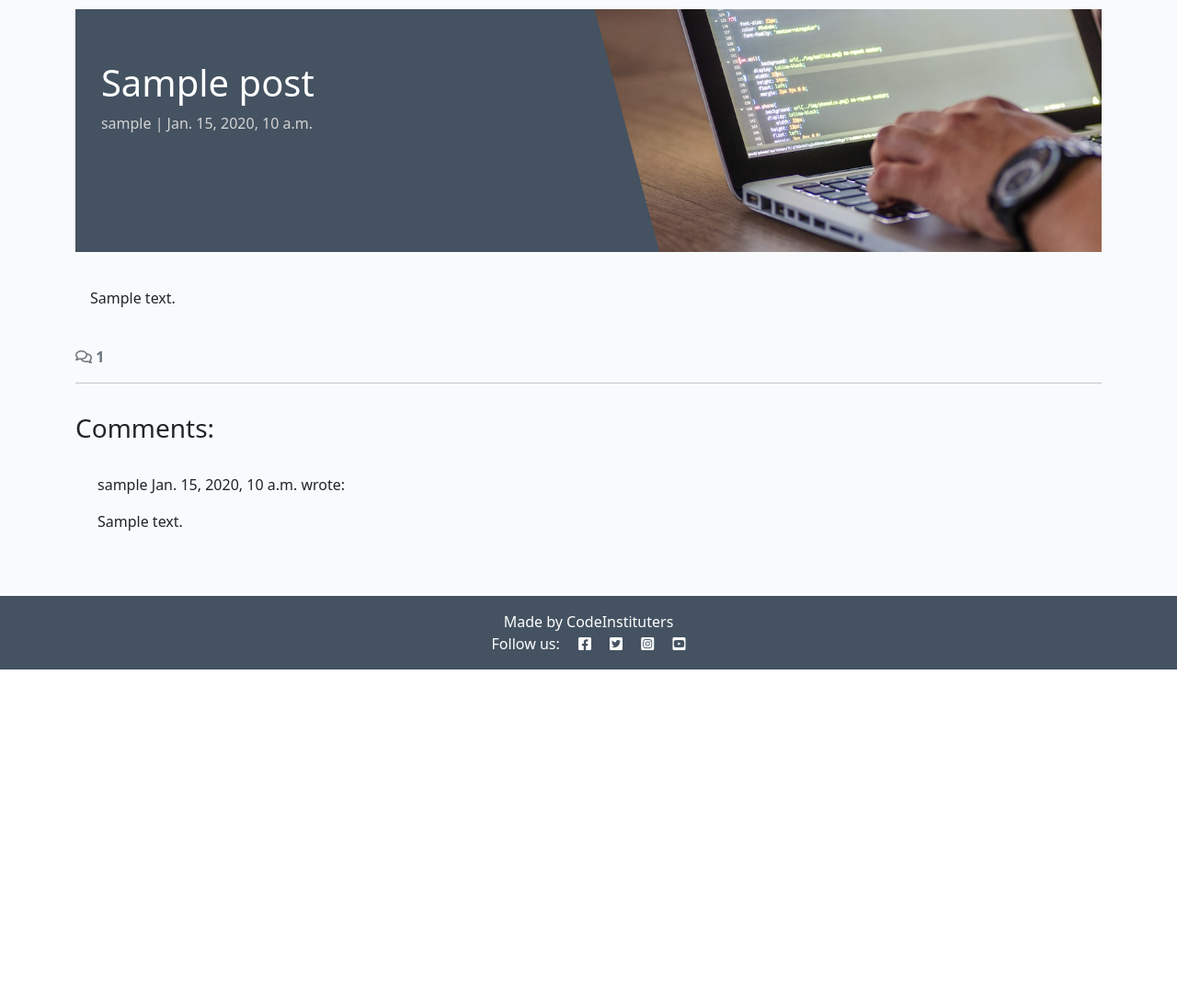
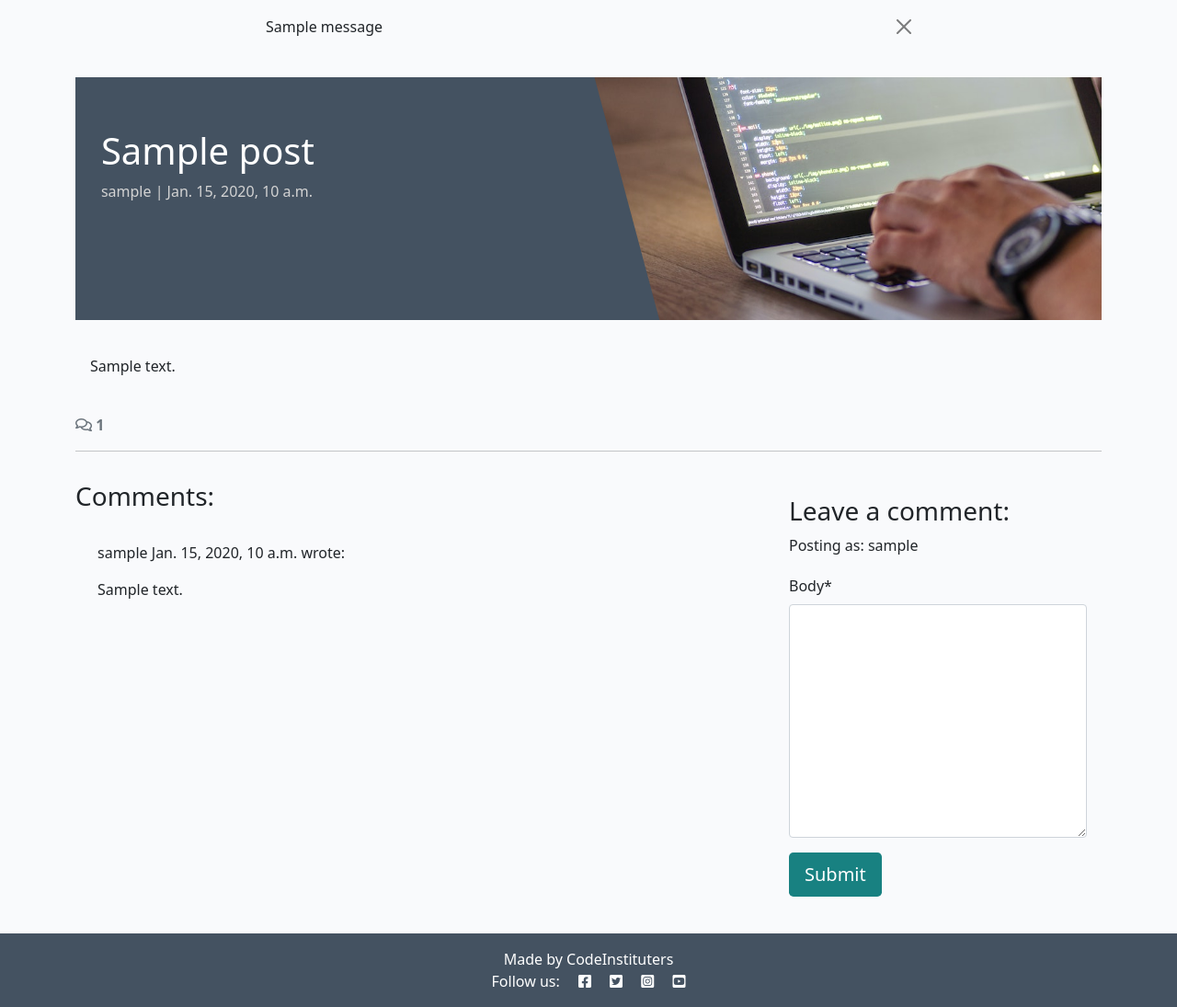
Before and after one commit to Joshuadrp/Django_Blog, a Django app: a page that uses templates/base.html in a window 1280 px wide. Shown: the part 72-1167 px from the top of the page at 92% size. Before the commit the page ends 800 px from the top, so only its background shows below. Run offline with Django 5.2, Linux system fonts and the light colour scheme; a user stored in the database is signed in; tables that the repository leaves empty hold one stand-in row (values such as "Sample post"); one stand-in notice (Sample message) is shown; parts of the project's set-up code (start-up, migrations or seed data) failed here and were passed over; some libraries are stand-ins or nearby versions.

Commit message:
Add comment functionality if user is logged in.

```diff
--- /dev/null
+++ b/blog/forms.py
@@ -0,0 +1,8 @@
+from .models import Comment
+from django import forms
+
+
+class CommentForm(forms.ModelForm):
+    class Meta:
+        model = Comment
+        fields = ('body',)
--- a/blog/templates/blog/post_detail.html
+++ b/blog/templates/blog/post_detail.html
@@ -1,5 +1,6 @@
 {% extends 'base.html' %} {% block content %}
 {% load static %}
+{% load crispy_forms_tags %}
 
 <div class="masthead">
     <div class="container">
@@ -72,6 +73,26 @@
         {% endfor %}
       </div>
     </div>
+
+    <!-- Creating New Comments -->
+    <div class="col-md-4 card mb-4 mt-3">
+      <div class="card-body">
+        {% if user.is_authenticated %}
+        <h3>Leave a comment:</h3>
+        <p>Posting as: {{ user.username }}</p>
+        <form id="commentForm" method="post"
+          style="margin-top: 1.3em;">
+          {{ comment_form | crispy }}
+          {% csrf_token %}
+          <button id="submitButton" type="submit"
+            class="btn btn-signup btn-lg">Submit</button>
+        </form>
+        {% else %}
+        <p>Log in to leave a comment</p>
+        {% endif %}
+      </div>
+    </div>
+
   </div>
 </div>
 
--- a/blog/views.py
+++ b/blog/views.py
@@ -1,7 +1,8 @@
 from django.shortcuts import render, get_object_or_404
 from django.views import generic
+from django.contrib import messages
 from .models import Post
-
+from .forms import CommentForm
 
 # Create your views here.
 class PostList(generic.ListView):
@@ -29,11 +30,24 @@ def post_detail(request, slug):
     post = get_object_or_404(queryset, slug=slug)
     comments = post.comments.all().order_by("-created_on")
     comment_count = post.comments.filter(approved=True).count()
+    if request.method == "POST":
+        comment_form = CommentForm(data=request.POST)
+        if comment_form.is_valid():
+            comment = comment_form.save(commit=False)
+            comment.author = request.user
+            comment.post = post
+            comment.save()
+            messages.add_message(
+                request, messages.SUCCESS,
+                'Comment submitted and awaiting approval'
+            )
+    comment_form = CommentForm()
 
     return render(
         request,
         "blog/post_detail.html",
         {"post": post,
         "comments": comments,
-        "comment_count": comment_count,},
+        "comment_count": comment_count,
+        "comment_form": comment_form,},
     )
--- a/my_project/settings.py
+++ b/my_project/settings.py
@@ -47,6 +47,8 @@ INSTALLED_APPS = [
     'allauth',
     'allauth.account',
     'allauth.socialaccount',
+    'crispy_forms',
+    'crispy_bootstrap5',
     'django_summernote',
     'blog',
     'about',
@@ -56,6 +58,9 @@ INSTALLED_APPS = [
 SITE_ID = 1
 LOGIN_REDIRECT_URL = '/'
 LOGOUT_REDIRECT_URL = '/'
+
+CRISPY_ALLOWED_TEMPLATE_PACKS = "bootstrap5"
+CRISPY_TEMPLATE_PACK = "bootstrap5"
 
 MIDDLEWARE = [
     'django.middleware.security.SecurityMiddleware',
--- a/requirements.txt
+++ b/requirements.txt
@@ -1,7 +1,9 @@
 asgiref==3.8.1
+crispy-bootstrap5==0.7
 dj-database-url==2.2.0
 Django==5.1
 django-allauth==64.1.0
+django-crispy-forms==2.3
 django-summernote==0.8.20.0
 gunicorn==23.0.0
 psycopg2==2.9.9
--- a/templates/base.html
+++ b/templates/base.html
@@ -1,8 +1,5 @@
-{% load static %}
-{% url 'home' as home_url %}
-{% url 'about' as about_url %}
-{%url 'account_login' as login_url %}
-{% url 'account_signup' as signup_url %}
+{% load static %} {% url 'home' as home_url %} {% url 'about' as about_url %}
+{%url 'account_login' as login_url %} {% url 'account_signup' as signup_url %}
 {%url 'account_logout' as logout_url %}
 
 <!DOCTYPE html>
@@ -109,19 +106,36 @@
             {% endif %}
           </ul>
           {% if user.is_authenticated %}
-          <p class="text-end m-3">
-            You are logged in as {{ user }}
-          </p>
+          <p class="text-end m-3">You are logged in as {{ user }}</p>
           {% else %}
-          <p class="text-end m-3">
-            You are not logged in.
-          </p>
+          <p class="text-end m-3">You are not logged in.</p>
           {% endif %}
-
-
         </div>
       </div>
     </nav>
+    <!-- displaying Django messages -->
+    <div class="container">
+      <div class="row">
+        <div class="col-md-8 offset-md-2">
+          {% for message in messages %}
+          <div
+            class="alert {{ message.tags }} alert-dismissible
+        fade show"
+            id="msg"
+            role="alert"
+          >
+            {{ message | safe }}
+            <button
+              type="button"
+              class="btn-close"
+              data-bs-dismiss="alert"
+              aria-label="Close"
+            ></button>
+          </div>
+          {% endfor %}
+        </div>
+      </div>
+    </div>
 
     <main class="flex-shrink-0 main-bg">
       {% block content %}
```
